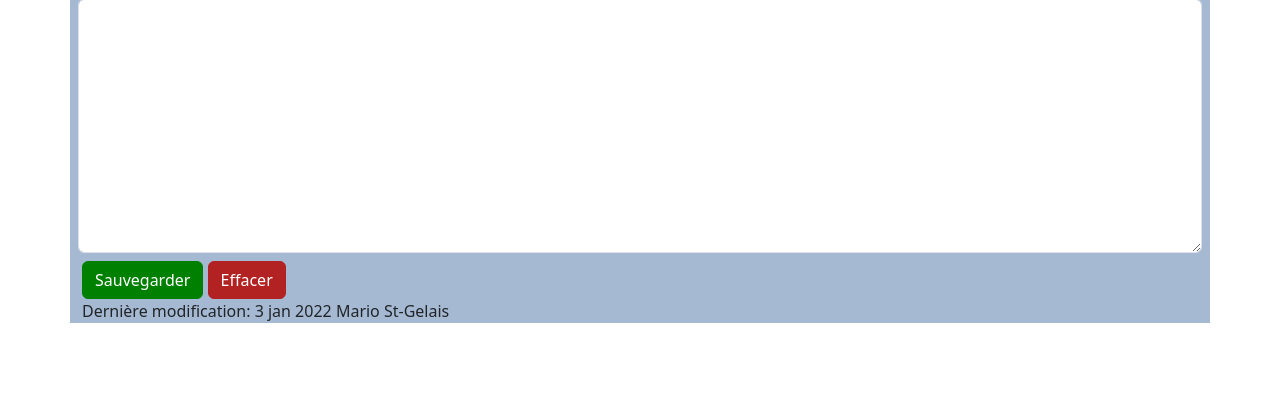
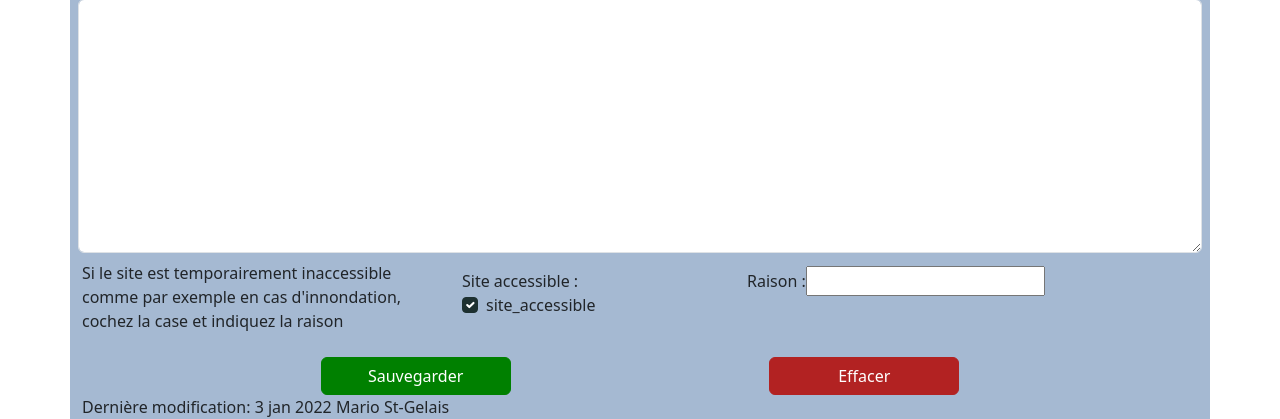
Before and after one commit to mariostg/guidedessites, a Django app: template templates/siteornitho/site_form.html in a window 1280 px wide. Shown: the part 1697-2116 px from the top of the page. Before the commit the page ends 2020 px from the top, so only its background shows below. Run offline with Django 4.2, Linux system fonts and the light colour scheme; the template is opened without the code that fills it: values that come from a table or form of the project are taken from there, others are empty; style sheets or scripts are compiled from the project's sources; parts of the project's set-up code (start-up, migrations or seed data) failed here and were passed over; some libraries are stand-ins or nearby versions.

Commit message:
add capability to warn about site accessibility

```diff
--- a/siteornitho/forms.py
+++ b/siteornitho/forms.py
@@ -41,6 +41,8 @@ class SiteForm(forms.ModelForm):
             "periode_interet_fin",
             "sous_habitat",
             "description_generale",
+            "site_accessible",
+            "raison_non_accessible",
             "transport",
             "acces_gratuit",
             "bon_a_savoir",
@@ -55,11 +57,11 @@ class SiteForm(forms.ModelForm):
 
         widgets = {"stakeholder": forms.Textarea(attrs={"rows": 3})}
 
-    def __init__(self, *args, **kwargs):
-        super(SiteForm, self).__init__(*args, **kwargs)
+    # def __init__(self, *args, **kwargs):
+    #     super(SiteForm, self).__init__(*args, **kwargs)
 
-        for name, field in self.fields.items():
-            field.widget.attrs.update({"class": "input"})
+    #     for name, field in self.fields.items():
+    #         field.widget.attrs.update({"class": "input"})
 
     def clean_latitude(self):
         latitude = self.cleaned_data["latitude"]
--- a/siteornitho/models.py
+++ b/siteornitho/models.py
@@ -58,6 +58,8 @@ class SiteOrnitho(models.Model):
     bon_a_savoir = models.TextField(verbose_name="Bon à savoir", max_length=1024, blank=True, null=True)
     enjeux = models.TextField(verbose_name="Enjeux de conservation", max_length=1024, blank=True, null=True)
     status = models.IntegerField(choices=Status.choices, default=1)
+    site_accessible = models.BooleanField(verbose_name="Site accessible", default=True)
+    raison_non_accessible = models.CharField("Raison", max_length=125, default="")
 
     def __str__(self):
         return f"{self.nom_du_site} - {self.municipalite}"
--- a/templates/siteornitho/site_form.html
+++ b/templates/siteornitho/site_form.html
@@ -1,4 +1,5 @@
 {% extends 'base.html' %}
+{% load verbose_names %}
 {% block content %}
 <section class="container bg-form">
     <header class="form__header">
@@ -46,9 +47,14 @@
             <div class='row p-2'> {{form.description_generale.label_tag}} {{form.description_generale}} </div>
             <div class='row p-2'> {{form.bon_a_savoir.label_tag}} {{form.bon_a_savoir}} </div>
             <div class='row p-2'> {{form.enjeux.label_tag}} {{form.enjeux}} </div>
-            <div class="form__row">
-                <button class="btn btn-submit">Sauvegarder</button>
-                <button class="btn btn-delete">Effacer</button>
+            <div class="row">
+                <div class='col-md-4'>Si le site est temporairement inaccessible comme par exemple en cas d'innondation, cochez la case et indiquez la raison</div>
+                <div class="col-md-3">{{form.site_accessible.label_tag}}{{form.site_accessible}} </div>
+                <div class="col-md-5"> {{form.raison_non_accessible.label_tag}}{{form.raison_non_accessible}} </div>
+            </div>
+            <div class="row justify-content-evenly mt-4 gap-2">
+                <button class="btn btn-submit col-2">Sauvegarder</button>
+                <button class="btn btn-delete col-2">Effacer</button>
             </div>
     </form>
     <footer class="form__footer">
--- a/templates/siteornitho/siteornitho_detail.html
+++ b/templates/siteornitho/siteornitho_detail.html
@@ -7,6 +7,11 @@
 {% if sites.0 %}
 
 <!-- Slideshow Header -->
+{% if sites.0.site_accessible == False %}
+<div class="container text-center p-4 my-3 bg-warning">
+    {{sites.0.raison_non_accessible}}
+</div>
+{% endif %}
 <div class='container bg-secondary row m-auto align-items-baseline text-center mt-1 rounded-2'>
     {% if sites.has_previous%}
     <a class='precedent col' href='{% url "catalogue" previous_page %}' data-title='Fiche précédente'></a>
```
Also changed, not shown: siteornitho/migrations/0003_siteornitho_raison_non_accessible_and_more.py (added).
